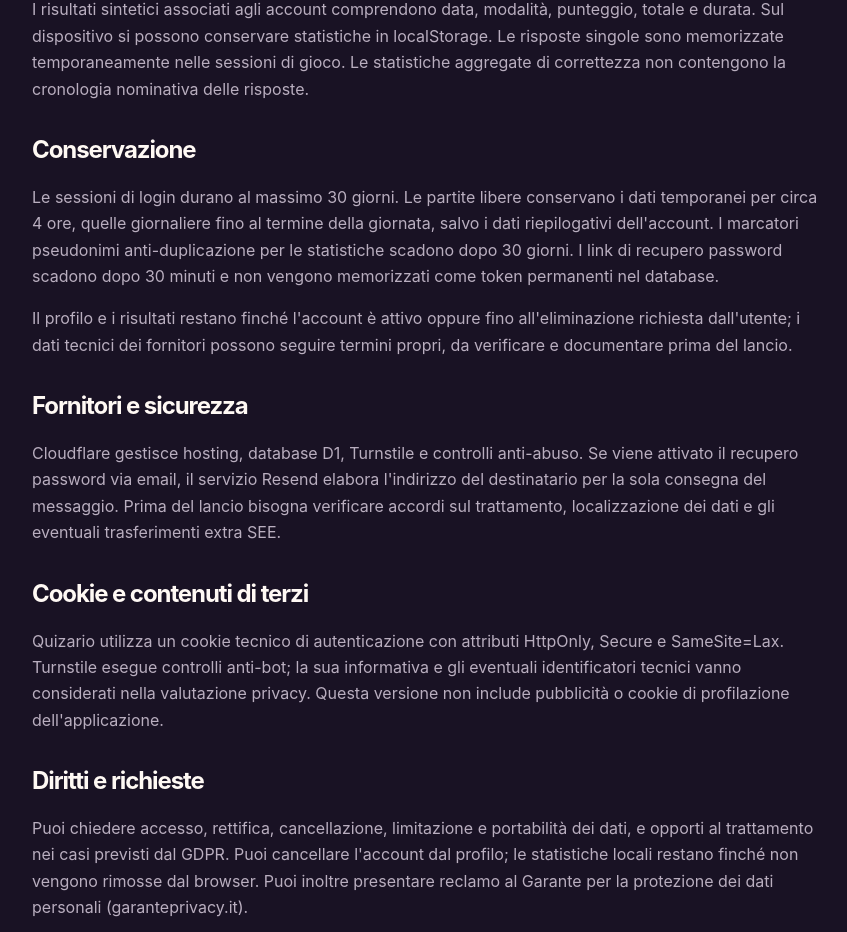
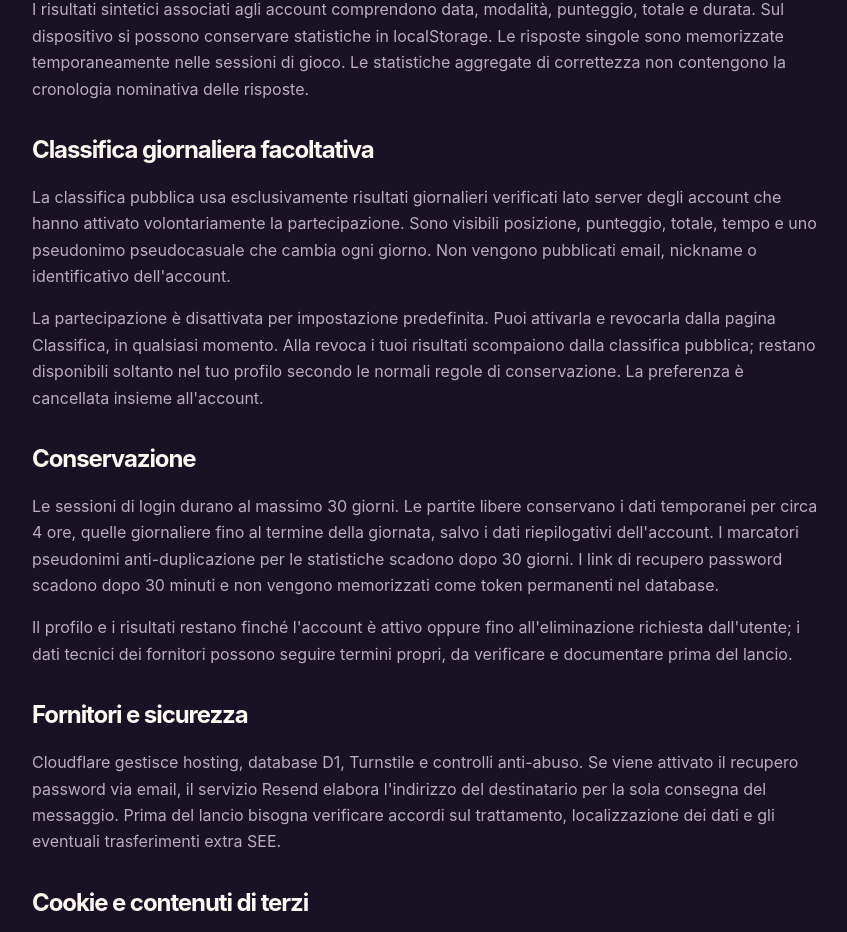
Before and after one commit to apirovanosieltre/Quizario, an Angular app: page /privacy in a window 1280 px wide. Shown: the part 917-1849 px from the top of the page, without its empty margins (213-1060 px from the left). Built offline with nearby package versions, Linux system fonts and the light colour scheme; no server answers.

Commit message:
feat(leaderboard): integrate rankings into navigation, daily results and privacy

```diff
--- a/src/app/pages/privacy.ts
+++ b/src/app/pages/privacy.ts
@@ -17,6 +17,9 @@ import { RouterLink } from '@angular/router';
       <p>Le sessioni e i controlli anti-abuso servono a proteggere il servizio. I limiti alle richieste operano tramite Cloudflare e non creano uno storico applicativo degli indirizzi IP su D1. Il trattamento per sicurezza richiede una valutazione della base giuridica e dell'interesse legittimo, ove applicabile.</p>
       <h2>Quiz e dati locali</h2>
       <p>I risultati sintetici associati agli account comprendono data, modalità, punteggio, totale e durata. Sul dispositivo si possono conservare statistiche in localStorage. Le risposte singole sono memorizzate temporaneamente nelle sessioni di gioco. Le statistiche aggregate di correttezza non contengono la cronologia nominativa delle risposte.</p>
+      <h2>Classifica giornaliera facoltativa</h2>
+      <p>La classifica pubblica usa esclusivamente risultati giornalieri verificati lato server degli account che hanno attivato volontariamente la partecipazione. Sono visibili posizione, punteggio, totale, tempo e uno pseudonimo pseudocasuale che cambia ogni giorno. Non vengono pubblicati email, nickname o identificativo dell'account.</p>
+      <p>La partecipazione è disattivata per impostazione predefinita. Puoi attivarla e revocarla dalla pagina Classifica, in qualsiasi momento. Alla revoca i tuoi risultati scompaiono dalla classifica pubblica; restano disponibili soltanto nel tuo profilo secondo le normali regole di conservazione. La preferenza è cancellata insieme all'account.</p>
       <h2>Conservazione</h2>
       <p>Le sessioni di login durano al massimo 30 giorni. Le partite libere conservano i dati temporanei per circa 4 ore, quelle giornaliere fino al termine della giornata, salvo i dati riepilogativi dell'account. I marcatori pseudonimi anti-duplicazione per le statistiche scadono dopo 30 giorni. I link di recupero password scadono dopo 30 minuti e non vengono memorizzati come token permanenti nel database.</p>
       <p>Il profilo e i risultati restano finché l'account è attivo oppure fino all'eliminazione richiesta dall'utente; i dati tecnici dei fornitori possono seguire termini propri, da verificare e documentare prima del lancio.</p>
```
